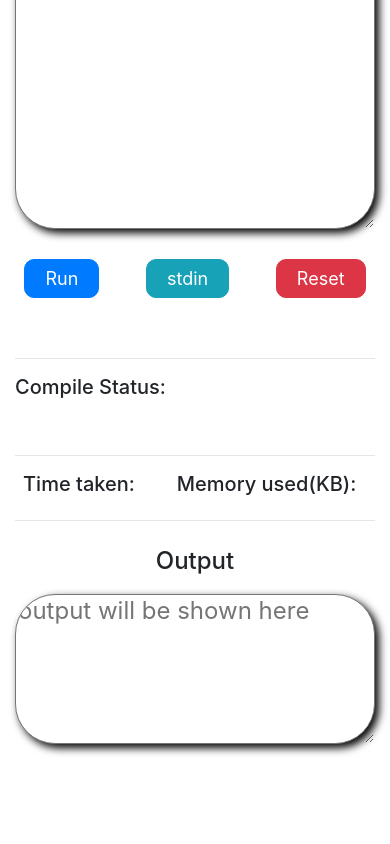
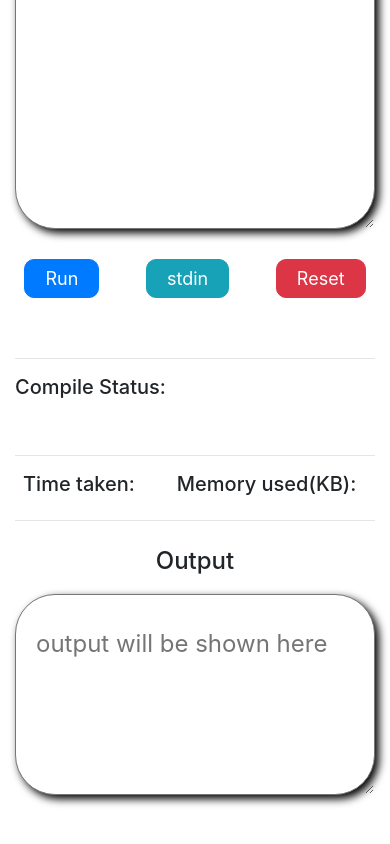
Before and after one commit to nitinvarda/online_IDE, a React (Create React App) app in the folder client/: page / in a window 390 px wide. Shown: the part 979-1823 px from the top of the page. Before the commit the page ends 1788 px from the top, so only its background shows below. Built offline with nearby package versions, Linux system fonts and the light colour scheme.

Commit message:
changed output padding in mobile

```diff
--- a/client/src/components/compiler.js
+++ b/client/src/components/compiler.js
@@ -239,7 +239,7 @@ const Compiler = () => {
                                         <h4 style={{ textAlign: "center", padding: 10 }}>Output</h4>
                                         <h4>
 
-                                            <textarea rows="5" cols="100" placeholder="output will be shown here" value={result.output} />
+                                            <textarea className="source" rows="5" cols="100" placeholder="output will be shown here" value={result.output} />
                                         </h4>
                                     </div>
                                 </div>
```
